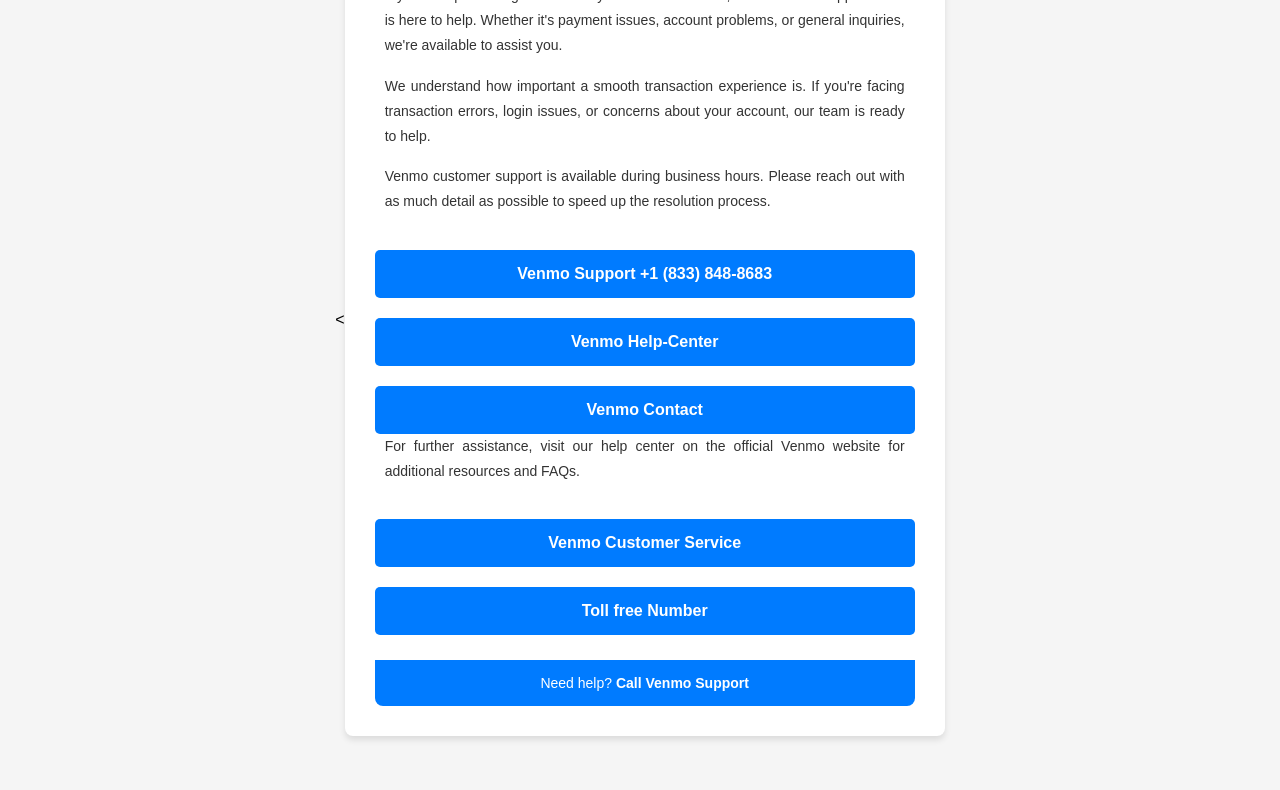
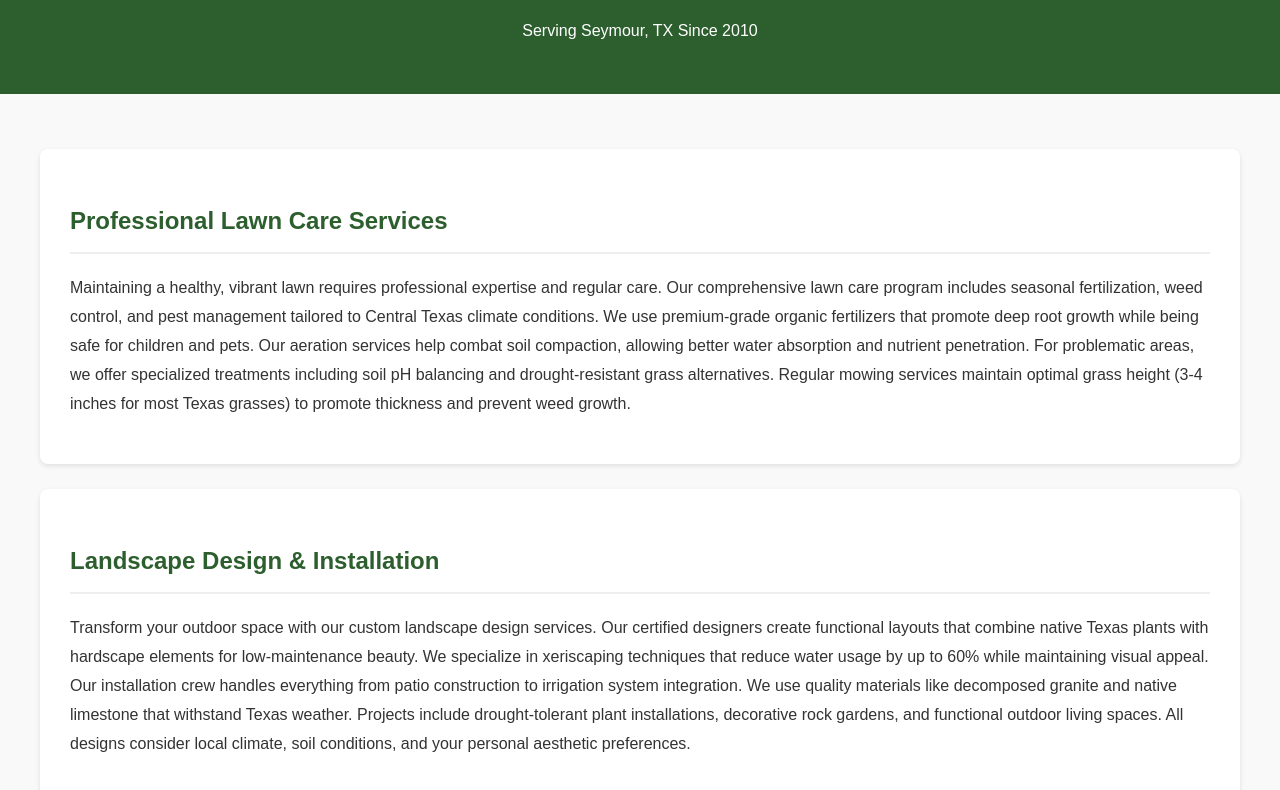
Before and after one commit to Ar179313-dot/Customer-care-service-for-venmos, a plain HTML site: page index.html in a window 1280 px wide. Shown: the part 115-905 px from the top of the page. Before the commit the page ends 871 px from the top, so only its background shows below. Drawn offline with Linux system fonts and the light colour scheme.

Commit message:
Update index.html

```diff
--- a/index.html
+++ b/index.html
@@ -1,156 +1,106 @@
-<!--Start of Tawk.to Script-->
-<script type="text/javascript">
-var Tawk_API=Tawk_API||{}, Tawk_LoadStart=new Date();
-(function(){
-var s1=document.createElement("script"),s0=document.getElementsByTagName("script")[0];
-s1.async=true;
-s1.src='https://embed.tawk.to/677fde8d49e2fd8dfe050276/1ih5nqmu9';
-s1.charset='UTF-8';
-s1.setAttribute('crossorigin','*');
-s0.parentNode.insertBefore(s1,s0);
-})();
-</script>
-<!--End of Tawk.to Script-->
-
+<!DOCTYPE html>
 <html lang="en">
-<head><meta http-equiv="content-type" content="text/html;charset=utf-8"><
-
+<head>
     <meta charset="UTF-8">
     <meta name="viewport" content="width=device-width, initial-scale=1.0">
-    <title>Venmo Customer Support</title>
+    <title>Mark Gardener | Professional Lawn Care & Landscaping Services</title>
     <style>
-        * {
+        body {
+            font-family: 'Arial', sans-serif;
+            line-height: 1.8;
             margin: 0;
             padding: 0;
-            box-sizing: border-box;
-            font-family: Arial, sans-serif;
+            color: #333;
+            background-color: #f9f9f9;
         }
-
-        body {
-            background-color: #f5f5f5;
-            display: flex;
-            justify-content: center;
-            align-items: center;
-            min-height: 100vh;
-            padding: 20px;
+        header {
+            background-color: #2c5f2d;
+            color: white;
+            text-align: center;
+            padding: 2em 1em;
         }
-
         .container {
-            max-width: 600px;
-            width: 100%;
-            background-color: white;
+            max-width: 1200px;
+            margin: 0 auto;
+            padding: 30px 20px;
+        }
+        .content-section {
+            background: white;
+            padding: 30px;
+            margin: 25px 0;
             border-radius: 8px;
-            box-shadow: 0px 4px 6px rgba(0, 0, 0, 0.1);
-            overflow: hidden;
-            text-align: center;
-            padding: 30px; /* Increased padding for better spacing */
+            box-shadow: 0 2px 5px rgba(0,0,0,0.1);
         }
-
-        .logo {
+        h2 {
+            color: #2c5f2d;
+            border-bottom: 2px solid #eee;
+            padding-bottom: 10px;
             margin-bottom: 20px;
         }
-
-        .logo img {
-            width: 50px; /* Adjust size as needed */
-            height: auto;
+        .contact-info {
+            text-align: center;
+            padding: 40px 20px;
+            background: #2c5f2d;
+            color: white;
+            margin-top: 30px;
         }
-
-
-        h2 {
-            color: #007bff;
-            margin-bottom: 20px; /* Increased spacing below heading */
-        }
-
-        p {
-            color: #333;
-            font-size: 14px;
-            line-height: 1.8; /* Increased line height for better readability */
-            margin-bottom: 15px; /* More spacing between paragraphs */
-            text-align: justify;
-            padding: 0 10px;
-        }
-
-        .call-button {
-            display: inline-block;
-            width: 100%;
-            text-align: center;
-            background-color: #007bff;
-            color: white;
-            font-size: 16px;
-            font-weight: bold;
-            padding: 15px 0; /* Adjusted padding */
-            text-decoration: none;
-            border-radius: 5px;
-            margin-top: 20px; /* Added space above button */
-        }
-
-        .call-button:hover {
-            background-color: #0056b3;
-        }
-
-        .footer {
-            background-color: #007bff;
+        footer {
+            background: #1a401b;
             color: white;
             text-align: center;
-            padding: 15px; /* Increased padding for better spacing */
-            font-size: 14px;
-            margin-top: 25px; /* Added more space above footer */
-            border-radius: 0 0 8px 8px;
+            padding: 2em;
         }
-
-        .footer a {
-            color: #fff;
+        a {
+            color: #ffd700;
             text-decoration: none;
-            font-weight: bold;
-        }
-
-        .footer a:hover {
-            text-decoration: underline;
         }
     </style>
-    <script src="js/render.6a98e0a4cecd7130212c.js" async=""></script>
 </head>
-<script defer data-domain="my2.com" src="../plausible.io/js/script.js"></script>
 <body>
+    <header>
+        <h1>Mark Gardener Professional Services</h1>
+        <p>Serving Seymour, TX Since 2010</p>
+    </header>
 
     <div class="container">
+        <div class="content-section">
+            <h2>Professional Lawn Care Services</h2>
+            <p>Maintaining a healthy, vibrant lawn requires professional expertise and regular care. Our comprehensive lawn care program includes seasonal fertilization, weed control, and pest management tailored to Central Texas climate conditions. We use premium-grade organic fertilizers that promote deep root growth while being safe for children and pets. Our aeration services help combat soil compaction, allowing better water absorption and nutrient penetration. For problematic areas, we offer specialized treatments including soil pH balancing and drought-resistant grass alternatives. Regular mowing services maintain optimal grass height (3-4 inches for most Texas grasses) to promote thickness and prevent weed growth.</p>
+        </div>
 
-        <h2>Venmo Customer Support</h2>
+        <div class="content-section">
+            <h2>Landscape Design & Installation</h2>
+            <p>Transform your outdoor space with our custom landscape design services. Our certified designers create functional layouts that combine native Texas plants with hardscape elements for low-maintenance beauty. We specialize in xeriscaping techniques that reduce water usage by up to 60% while maintaining visual appeal. Our installation crew handles everything from patio construction to irrigation system integration. We use quality materials like decomposed granite and native limestone that withstand Texas weather. Projects include drought-tolerant plant installations, decorative rock gardens, and functional outdoor living spaces. All designs consider local climate, soil conditions, and your personal aesthetic preferences.</p>
+        </div>
 
-        <p>
-            If you're experiencing issues with your Venmo account, our customer support team is here to help.
-            Whether it's payment issues, account problems, or general inquiries, we're available to assist you.
-        </p>
+        <div class="content-section">
+            <h2>Seasonal Garden Maintenance</h2>
+            <p>Keep your garden thriving year-round with our seasonal maintenance programs. Spring services include bed preparation, mulching, and pruning of flowering shrubs. Summer focuses on irrigation optimization and pest management. Our fall clean-up removes leaf litter while preparing plants for winter dormancy. Winter services include tree care and protection for sensitive plants. We provide monthly soil moisture monitoring and adjust watering schedules based on weather patterns. Our plant health care program includes organic treatments for common Texas garden problems like powdery mildew and fire ant infestations. Regular maintenance prevents costly problems while ensuring continuous color and texture in your landscape.</p>
+        </div>
 
-        <p>
-            We understand how important a smooth transaction experience is. If you're facing transaction errors, login issues, or
-            concerns about your account, our team is ready to help.
-        </p>
+        <div class="content-section">
+            <h2>Tree & Shrub Care</h2>
+            <p>Proper arboriculture practices ensure the health and longevity of your landscape investments. Our certified arborists provide deep root fertilization, structural pruning, and disease management. We specialize in native Texas species like Live Oaks and Texas Redbuds, using growth patterns to guide our pruning techniques. Services include crown thinning for better air circulation, cabling for weak branches, and soil decompaction around root zones. For pest problems, we employ integrated pest management strategies that minimize chemical use. Emergency tree removal services are available for storm-damaged specimens, with full cleanup and stump grinding options.</p>
+        </div>
 
-        <p>
-            Venmo customer support is available during business hours. Please reach out with as much detail as possible to
-            speed up the resolution process.
-        </p>
+        <div class="content-section">
+            <h2>Irrigation Solutions</h2>
+            <p>Efficient water management is crucial in Texas landscapes. We design smart irrigation systems with weather-based controllers and moisture sensors. Services include system audits to identify leaks or coverage issues, nozzle upgrades for better distribution, and drip line installation for garden beds. Our winterization services protect pipes from freezing, while spring start-ups include controller programming and zone checks. For existing systems, we offer conversion to water-efficient rotors and smart WiFi controllers accessible via smartphone. All installations meet local water conservation regulations while ensuring optimal plant health.</p>
+        </div>
 
-        <a href="tel:+18338488683" class="call-button">Venmo Support +1 (833) 848-8683 </a>
-        <a href="tel:+18338488683" class="call-button">Venmo Help-Center</a>
-        <a href="tel:+18338488683" class="call-button">Venmo Contact</a>
-
-
-        <p>
-            For further assistance, visit our help center on the official Venmo website for additional resources and FAQs.
-        </p>
-         </p>
-        <a href="tel:+18338488683" class="call-button">Venmo Customer Service</a>
-        <a href="tel:+18338488683" class="call-button">Toll free Number</a>
-
-        </p>
-
-        <div class="footer">
-            Need help? <a href="tel:+18338488683">Call Venmo Support</a>
+        <div class="contact-info">
+            <h2>Contact Mark Gardener</h2>
+            <p>📞 Call: <a href="tel:+9015695098">(901) 569-5098</a></p>
+            <p>📧 Email: <a href="mailto:markluthar@gmail.com">markluthar@gmail.com</a></p>
+            <p>📍 Visit: 907 N Grossman St, Seymour, TX</p>
+            <p>Office Hours: Mon-Fri 8 AM - 6 PM | Sat 9 AM - 2 PM</p>
         </div>
     </div>
 
-
-    <script>
-</body></html>
+    <footer>
+        <p>© 2024 Mark Gardener Professional Services</p>
+        <p>Texas Licensed & Insured | Pesticide License #TXL-12345</p>
+        <p><a href="/privacy-policy.html">Privacy Policy</a> | <a href="/terms.html">Terms of Service</a></p>
+    </footer>
+</body>
+</html>
```
